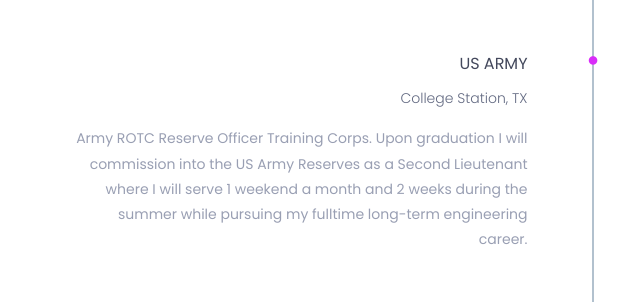
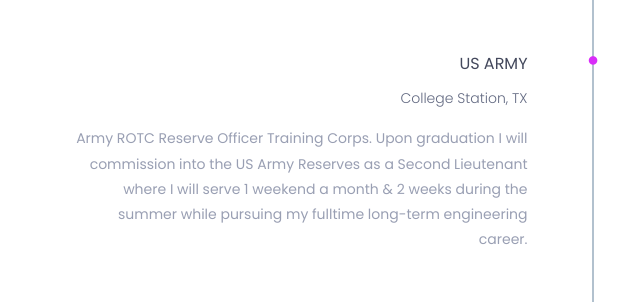
Before and after one commit to Korex26/kyleorex, a plain HTML site: page index.html in a window 1280 px wide. Shown: the part 4380-4682 px from the top of the page, 0-640 px from the left. Drawn offline with nearby package versions, Linux system fonts and the light colour scheme.

Commit message:
Update index.html

```diff
--- a/index.html
+++ b/index.html
@@ -414,7 +414,7 @@
 														</h4>
 														<h5>College Station, TX</h5>
 														<p class="description">
-															Army ROTC Reserve Officer Training Corps. Upon graduation I will commission into the US Army Reserves as a Second Lieutenant where I will serve 1 weekend a month and 2 weeks during the summer while pursuing my fulltime long-term engineering career.
+															Army ROTC Reserve Officer Training Corps. Upon graduation I will commission into the US Army Reserves as a Second Lieutenant where I will serve 1 weekend a month & 2 weeks during the summer while pursuing my fulltime long-term engineering career.
 														</p>
 													</div><!--/.timeline-content-->
 												</div><!--/.timeline-->
```
